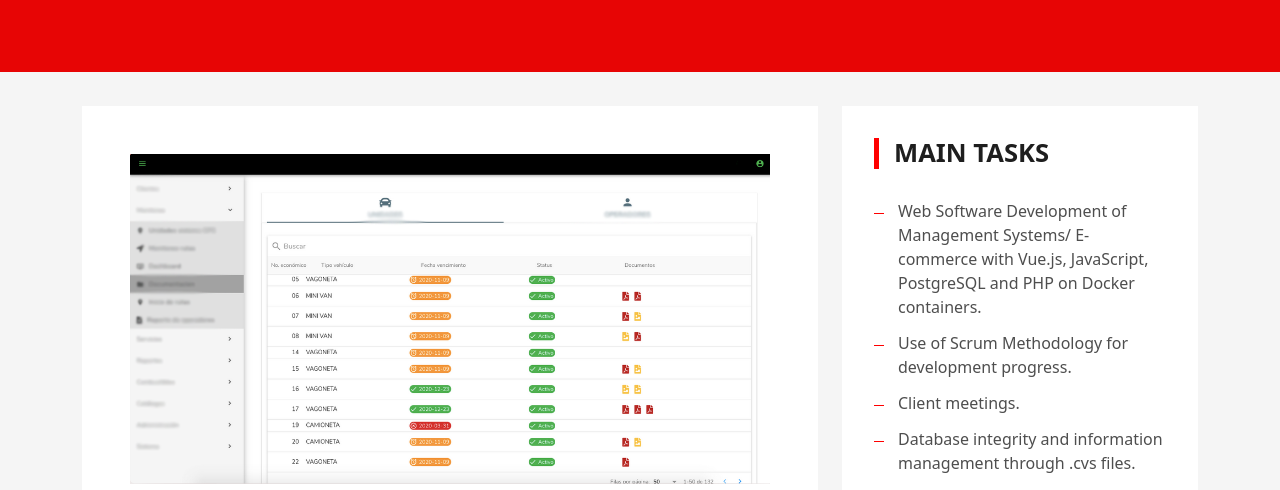
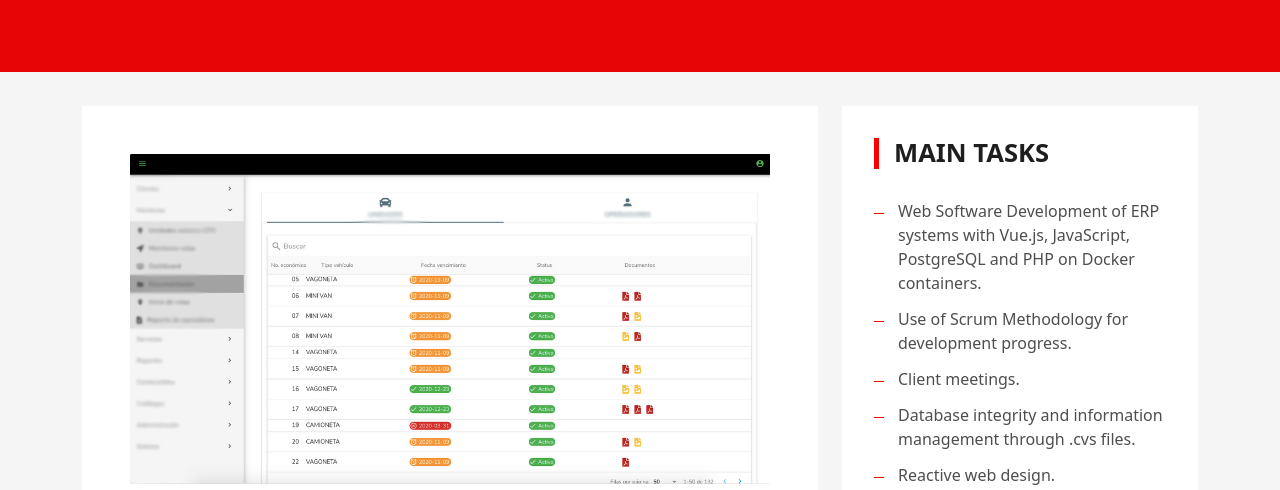
Before and after one commit to Xaerlan/xaerlan.github.io, a plain HTML site: page pages/wasp-fstack-details.html in a window 1280 px wide. Shown: the part 308-798 px from the top of the page. Drawn offline with Linux system fonts and the light colour scheme.

Commit message:
description correction

```diff
--- a/pages/wasp-fstack-details.html
+++ b/pages/wasp-fstack-details.html
@@ -105,7 +105,7 @@
               <div class="sidebar-content">
                 <ul class="list-sidebar">
                   <li>
-                    <a >Web Software Development of Management Systems/ E-commerce with Vue.js, JavaScript, PostgreSQL and PHP on Docker containers.</a>
+                    <a >Web Software Development of ERP systems with Vue.js, JavaScript, PostgreSQL and PHP on Docker containers.</a>
                   </li>
                   <li>
                     <a >Use of Scrum Methodology for development progress.</a>
```
